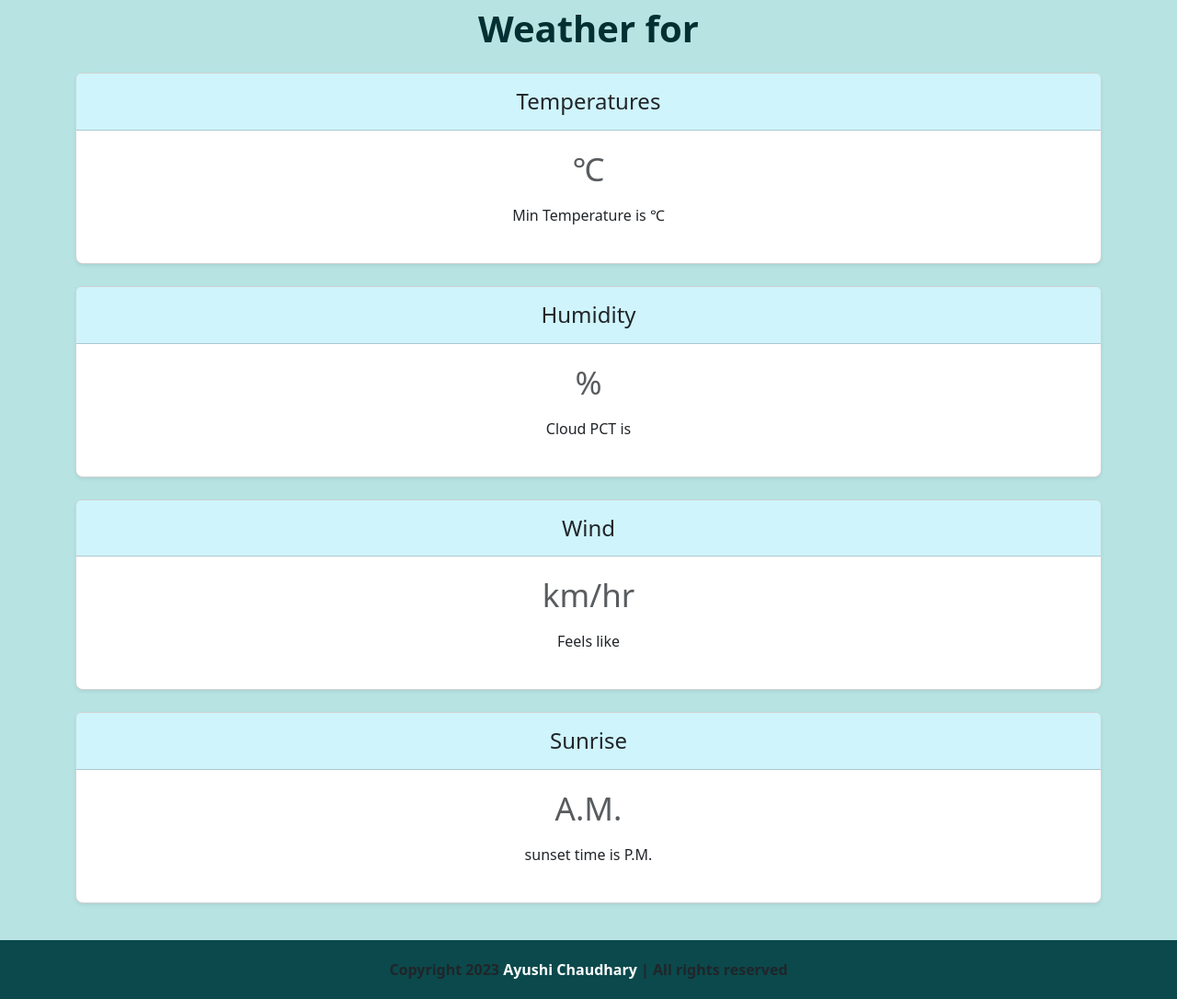
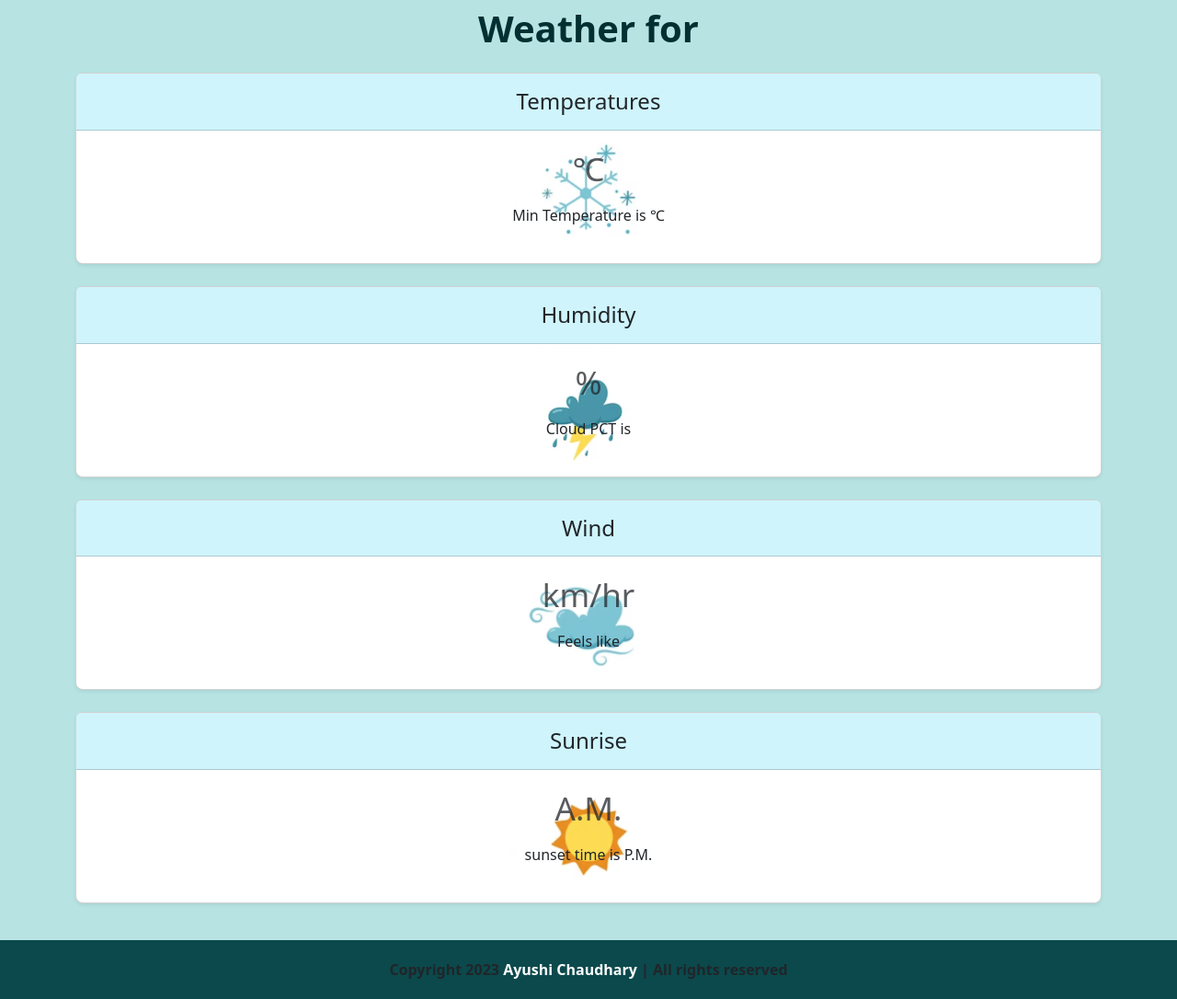
Before and after one commit to ayushi1709-20/Weather-App, a plain HTML site: page index.html in a window 1280 px wide. Shown: the part 73-1159 px from the top of the page at 92% size. Drawn offline with nearby package versions, Linux system fonts and the light colour scheme.

Commit message:
added images

```diff
--- a/index.html
+++ b/index.html
@@ -48,7 +48,7 @@
                         <div class="card-header py-3 bg-info-subtle">
                             <h4 class="my-0 fw-normal">Temperatures </h4>
                         </div>
-                        <div style="background-image: url('file:///Users/ayushichaudhary/Desktop/Screenshot%202023-02-21%20at%208.56.42%20PM.png');
+                        <div style="background-image: url('./images/Screenshot\ 2023-02-21\ at\ 8.56.42\ PM.png');
                         background-repeat: no-repeat; background-position: center; background-size:contain" class="card-body">
                             <h1 class="card-title pricing-card-title"><span
                                     style="color:rgb(11, 73, 76);font-weight:bold" id="temp"></span><small
@@ -67,7 +67,7 @@
                         <div class="card-header py-3 bg-info-subtle">
                             <h4 class="my-0 fw-normal">Humidity</h4>
                         </div>
-                        <div style="background-image: url('file:///Users/ayushichaudhary/Desktop/Screenshot%202023-02-21%20at%208.30.00%20PM.png');
+                        <div style="background-image: url('./images/Screenshot\ 2023-02-21\ at\ 8.30.00\ PM.png');
                         background-repeat: no-repeat; background-position: center; background-size:contain;" class="card-body">
                             <h1 class="card-title pricing-card-title"><span
                                     style="color:rgb(11, 73, 76);font-weight:bold" id="humidity"></span><small
@@ -87,7 +87,7 @@
                         <div class="card-header py-3 bg-info-subtle ">
                             <h4 class="my-0 fw-normal">Wind</h4>
                         </div>
-                        <div style="background-image: url('file:///Users/ayushichaudhary/Desktop/Screenshot%202023-02-21%20at%208.25.36%20PM.png');
+                        <div style="background-image: url('./images/Screenshot\ 2023-02-21\ at\ 8.25.36\ PM.png');
                         background-repeat: no-repeat; background-position: center; background-size:contain" class="card-body">
                             <h1 class="card-title pricing-card-title"><span
                                     style="color:rgb(11, 73, 76);font-weight:bold" id="wind_speed"></span><small
@@ -108,7 +108,7 @@
                         <div class="card-header py-3 bg-info-subtle ">
                             <h4 class="my-0 fw-normal">Sunrise</h4>
                         </div>
-                        <div style="background-image: url('file:///Users/ayushichaudhary/Desktop/Screenshot%202023-02-21%20at%208.29.13%20PM.png');
+                        <div style="background-image: url('./images/Screenshot\ 2023-02-21\ at\ 8.29.13\ PM.png');
                         background-repeat: no-repeat; background-position: center; background-size:contain" class="card-body">
                             <h1 class="card-title pricing-card-title"><span
                                     style="color:rgb(11, 73, 76);font-weight:bold" id="sunrise"> </span><small
```
Also changed, not shown: images/Screenshot 2023-02-21 at 8.25.36 PM.png (added), images/Screenshot 2023-02-21 at 8.29.13 PM.png (added), images/Screenshot 2023-02-21 at 8.30.00 PM.png (added), images/Screenshot 2023-02-21 at 8.56.42 PM.png (added), 1 other file.
